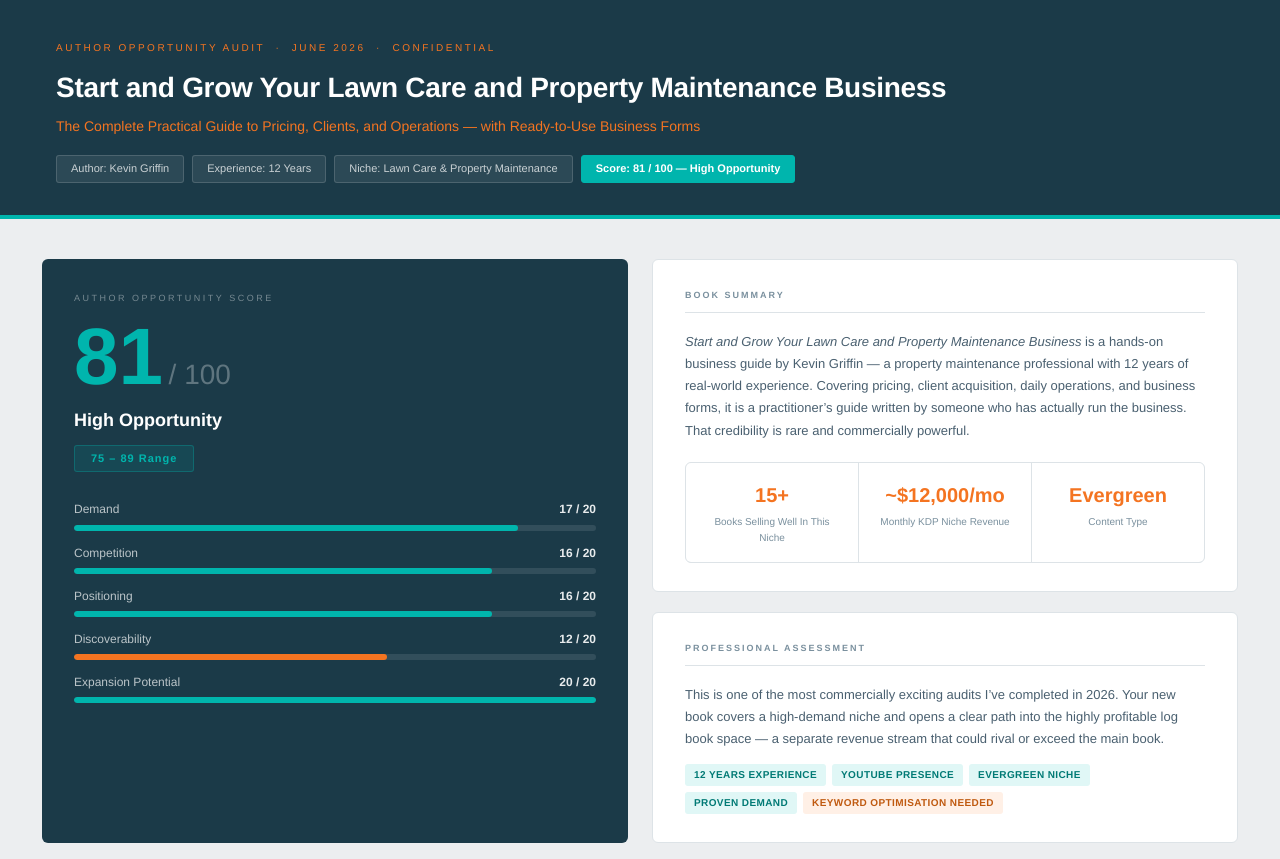
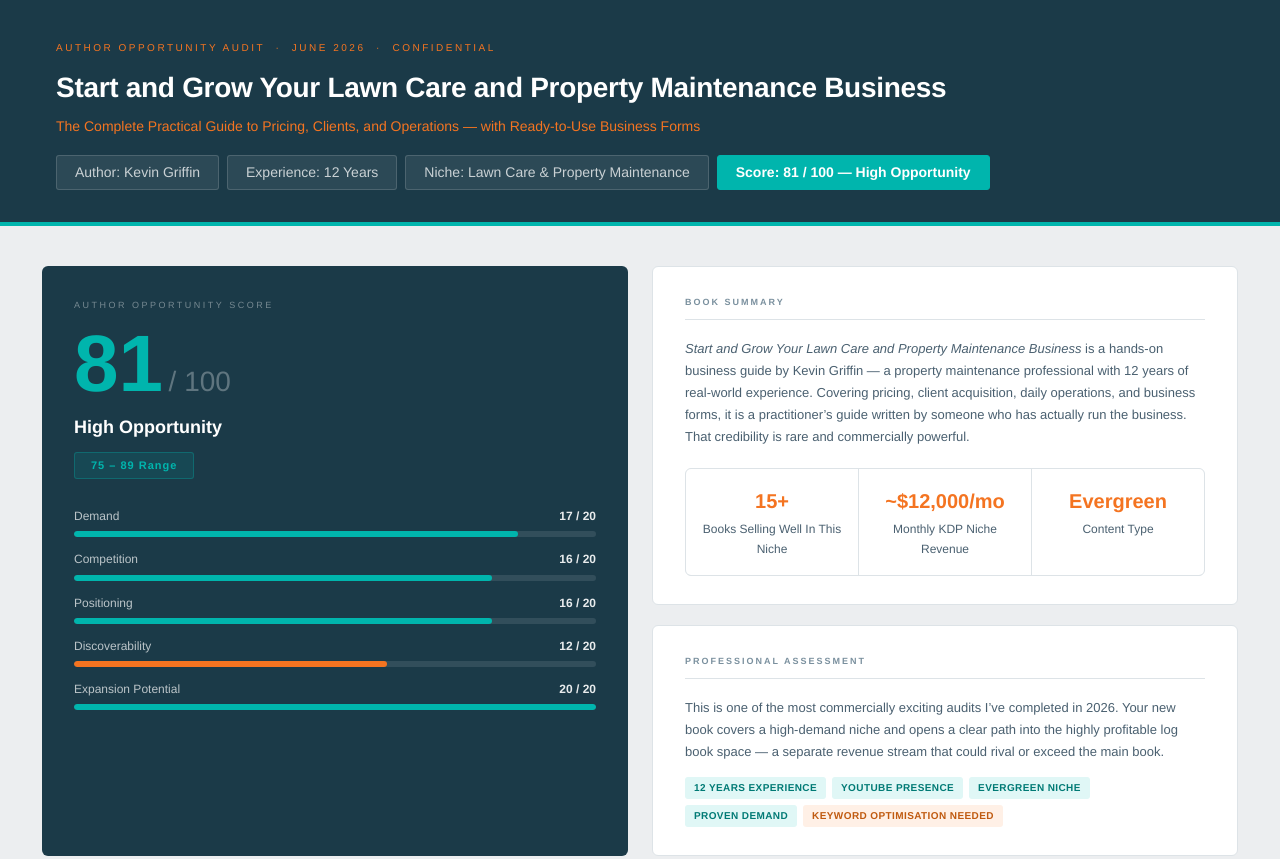
Before and after one commit to johnhones/kdp-lawn-care-dashboard, a plain HTML site: page index.html in a window 1280 px wide. Shown: the top 859 px of the page. Drawn offline with Linux system fonts and the light colour scheme.

Commit message:
Update dashboard — 2026-06-15 20:28

```diff
--- a/index.html
+++ b/index.html
@@ -39,7 +39,7 @@
   .hdr h1 { font-size: 28px; font-weight: 700; color: #fff; letter-spacing: -.3px; margin-bottom: 4px; }
   .hdr h2 { font-size: 14px; color: var(--orange); font-weight: 400; margin-bottom: 18px; }
   .hdr-pills { display: flex; flex-wrap: wrap; gap: 8px; }
-  .hdr-pill { display: inline-block; background: rgba(255,255,255,.08); border: 1px solid rgba(255,255,255,.15); color: rgba(255,255,255,.75); padding: 4px 14px; border-radius: 3px; font-size: 11px; }
+  .hdr-pill { display: inline-block; background: rgba(255,255,255,.08); border: 1px solid rgba(255,255,255,.15); color: rgba(255,255,255,.75); padding: 5px 18px; border-radius: 3px; font-size: 14px; }
   .hdr-pill.accent { background: var(--teal); border-color: var(--teal); color: #fff; font-weight: 600; }
 
   /* LAYOUT */
@@ -77,7 +77,7 @@
   .stat-strip { display: grid; grid-template-columns: repeat(3,1fr); gap: 1px; background: var(--border); border: 1px solid var(--border); border-radius: 6px; overflow: hidden; margin-top: 20px; }
   .stat-cell { background: var(--white); padding: 16px; text-align: center; }
   .stat-v { font-size: 20px; font-weight: 800; color: var(--orange); }
-  .stat-l { font-size: 10px; color: var(--muted); margin-top: 3px; }
+  .stat-l { font-size: 12px; color: var(--mid); margin-top: 3px; }
 
   /* BADGES */
   .badge { display: inline-block; padding: 3px 9px; border-radius: 3px; font-size: 10px; font-weight: 700; text-transform: uppercase; letter-spacing: .4px; }
```
